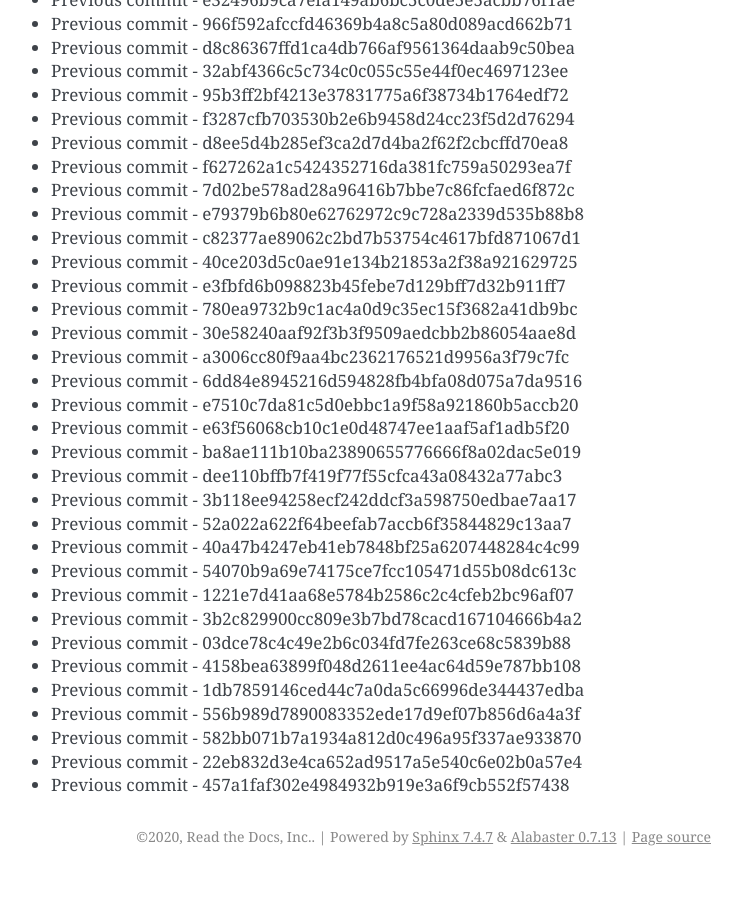
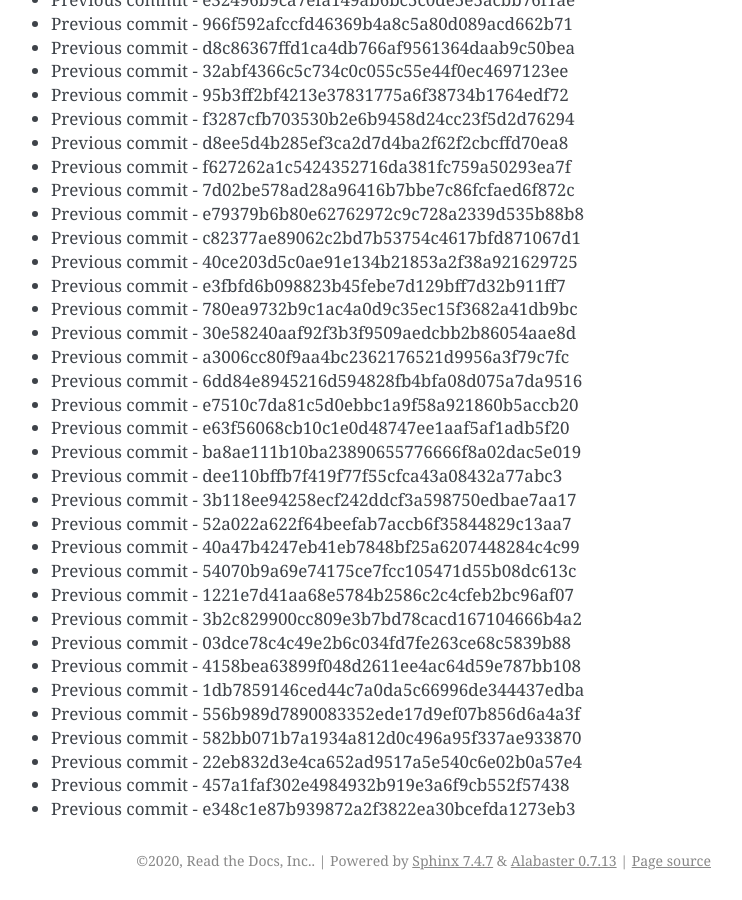
Before and after one commit to readthedocs/rtd-git-stresstest, a Sphinx documentation site: the page built from docs/updates.rst, in a window 1280 px wide and 900 px high, scrolled down 72879 px. Shown: the whole window, without its empty margins (399-1141 px from the left). Built offline with Sphinx 7.4.7, drawn with Linux system fonts in a browser that asks for light colours; before the commit the page ends 73755 px from its top, so only the background shows below that.

Commit message:
Generating commit from previous: e348c1e87b939872a2f3822ea30bcefda1273eb3

```diff
--- a/docs/updates.rst
+++ b/docs/updates.rst
@@ -3094,3 +3094,4 @@ It can be tested for any performance characteristics.
 * Previous commit - 582bb071b7a1934a812d0c496a95f337ae933870
 * Previous commit - 22eb832d3e4ca652ad9517a5e540c6e02b0a57e4
 * Previous commit - 457a1faf302e4984932b919e3a6f9cb552f57438
+* Previous commit - e348c1e87b939872a2f3822ea30bcefda1273eb3
```
